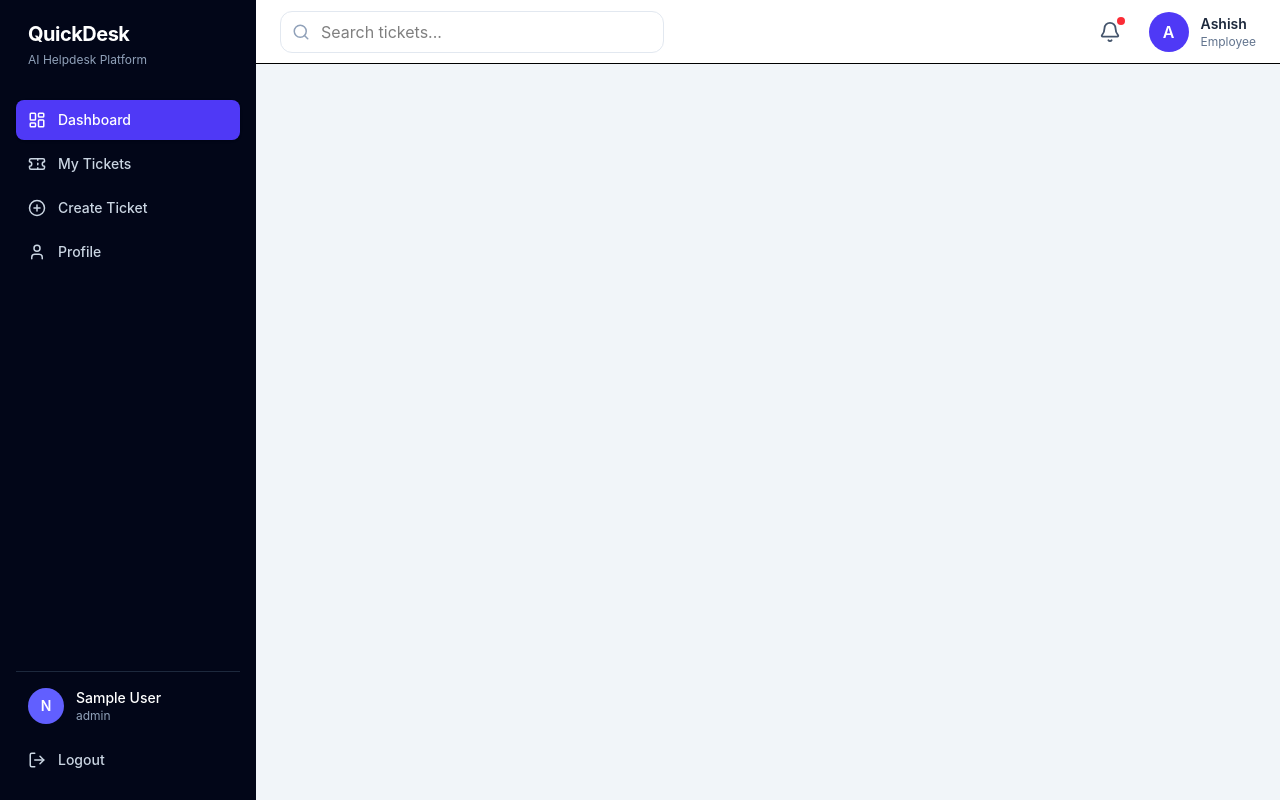
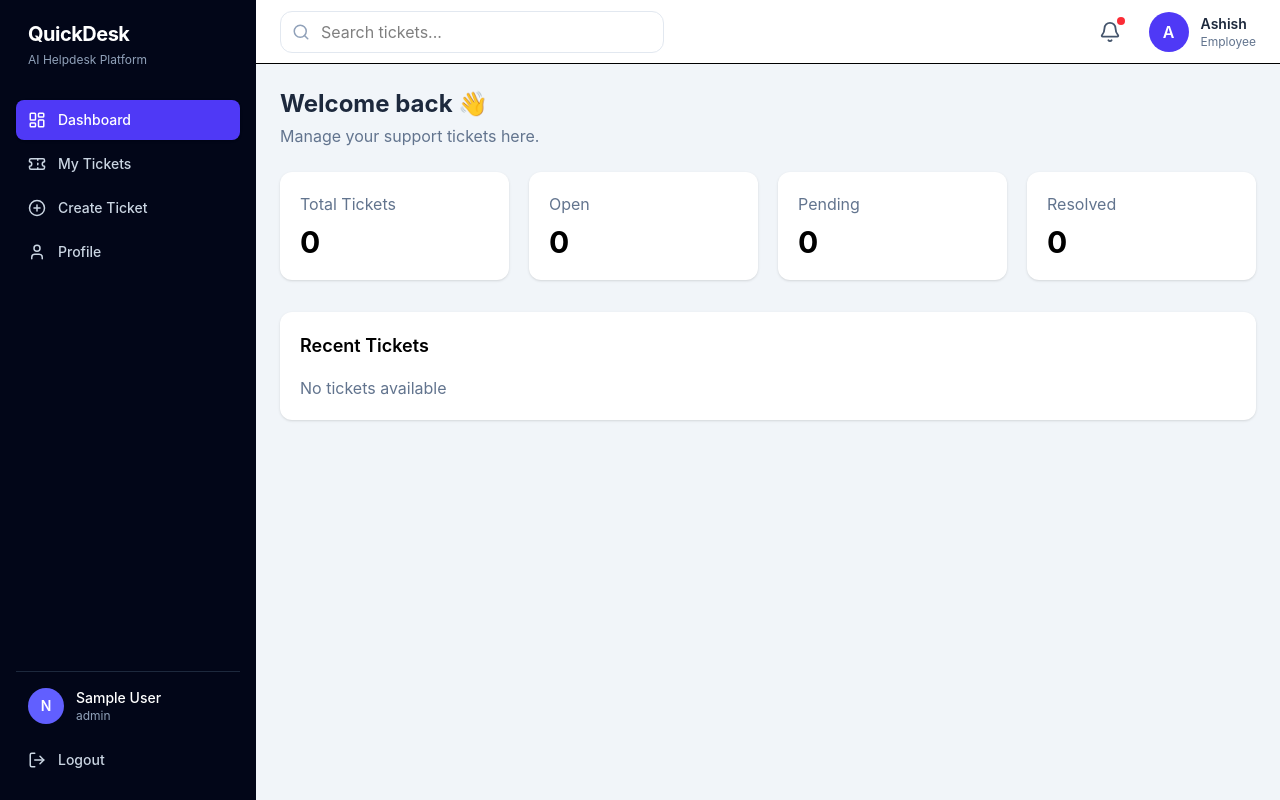
Before and after one commit to ashish-code6/Quickdesk, a React (Vite) app in the folder quickdesk-frontend/: page /dashboard in a window 1280 px wide. Built offline with nearby package versions, Linux system fonts and the light colour scheme; sample sign-in values are in the browser's storage.

Commit message:
Create Dashbiard UI

```diff
--- a/quickdesk-frontend/src/App.jsx
+++ b/quickdesk-frontend/src/App.jsx
@@ -1,10 +1,10 @@
 import { BrowserRouter, Routes, Route } from "react-router-dom";
 
 import Register from "./pages/Register";
-import Dashboard from "./pages/Dashboard";
 import Login from "./pages/Login";
 import ProtectedRoute from "./routes/ProtectedRoute";
 import DashboardLayout from "./layouts/DashboardLayout";
+import Dashboard from "./pages/Dashboard";
 
 function App() {
   return (
--- a/quickdesk-frontend/src/layouts/DashboardLayout.jsx
+++ b/quickdesk-frontend/src/layouts/DashboardLayout.jsx
@@ -1,8 +1,9 @@
+import { Outlet } from "react-router-dom";
 import Sidebar from "../components/Sidebar";
 import Navbar from "../components/Navbar";
 
 
-const DashboardLayout = ({ children }) => {
+const DashboardLayout = () => {
 
   return (
     <div className="min-h-screen bg-slate-100 flex">
@@ -22,7 +23,7 @@ const DashboardLayout = ({ children }) => {
 
 
         <main className="p-6">
-          {children}
+          <Outlet />
         </main>
 
 
--- a/quickdesk-frontend/src/pages/Dashboard.jsx
+++ b/quickdesk-frontend/src/pages/Dashboard.jsx
@@ -1,214 +1,77 @@
-import { useEffect, useState } from "react";
-import api from "../services/api";
-import toast from "react-hot-toast";
-import {
-  User,
-  ShieldCheck,
-  LogOut
-} from "lucide-react";
+const Dashboard = () => {
+  return (
+    <div>
+
+      <h1 className="text-2xl font-bold text-slate-800">
+        Welcome back 👋
+      </h1>
+
+      <p className="text-slate-500 mt-1">
+        Manage your support tickets here.
+      </p>
 
 
-const Dashboard = () => {
+      {/* Stats Cards */}
+      <div className="grid grid-cols-1 md:grid-cols-4 gap-5 mt-6">
 
-  const [message, setMessage] = useState("");
+        <div className="bg-white p-5 rounded-xl shadow">
+          <h3 className="text-slate-500">
+            Total Tickets
+          </h3>
+          <p className="text-3xl font-bold mt-2">
+            0
+          </p>
+        </div>
 
 
-
-  useEffect(() => {
-
-    const getProfile = async () => {
-
-      try {
-
-        const { data } = await api.get(
-          "/users/profile"
-        );
-
-        setMessage(data.message);
+        <div className="bg-white p-5 rounded-xl shadow">
+          <h3 className="text-slate-500">
+            Open
+          </h3>
+          <p className="text-3xl font-bold mt-2">
+            0
+          </p>
+        </div>
 
 
-      } catch (error) {
-
-        toast.error("Session expired");
-
-      }
-
-    };
+        <div className="bg-white p-5 rounded-xl shadow">
+          <h3 className="text-slate-500">
+            Pending
+          </h3>
+          <p className="text-3xl font-bold mt-2">
+            0
+          </p>
+        </div>
 
 
-    getProfile();
+        <div className="bg-white p-5 rounded-xl shadow">
+          <h3 className="text-slate-500">
+            Resolved
+          </h3>
+          <p className="text-3xl font-bold mt-2">
+            0
+          </p>
+        </div>
 
-  }, []);
+      </div>
 
 
+      {/* Recent Tickets */}
+      <div className="bg-white rounded-xl shadow mt-8 p-5">
 
+        <h2 className="font-semibold text-lg">
+          Recent Tickets
+        </h2>
 
-  const logout = () => {
-
-    localStorage.removeItem("token");
-
-    toast.success("Logged out");
-
-    window.location.href = "/login";
-
-  };
-
-
-
-  return (
-
-    <div className="space-y-6">
-
-
-      {/* Header */}
-
-      <div>
-
-        <h1 className="text-2xl font-semibold text-slate-800">
-          Welcome back, Ashish 👋
-        </h1>
-
-
-        <p className="mt-1 text-sm text-slate-500">
-          Manage your QuickDesk workspace from here.
+        <p className="text-slate-500 mt-4">
+          No tickets available
         </p>
 
       </div>
 
 
-
-
-
-      {/* Profile Card */}
-
-      <div className="grid grid-cols-1 md:grid-cols-3 gap-5">
-
-
-        <div className="bg-white border border-slate-200 rounded-xl p-5">
-
-
-          <div className="flex items-center gap-3">
-
-            <div className="p-3 rounded-lg bg-indigo-100 text-indigo-600">
-              <User size={22}/>
-            </div>
-
-
-            <div>
-
-              <p className="text-sm text-slate-500">
-                User
-              </p>
-
-              <h3 className="font-semibold text-slate-800">
-                Ashish
-              </h3>
-
-            </div>
-
-
-          </div>
-
-
-        </div>
-
-
-
-
-
-        <div className="bg-white border border-slate-200 rounded-xl p-5">
-
-
-          <div className="flex items-center gap-3">
-
-            <div className="p-3 rounded-lg bg-green-100 text-green-600">
-              <ShieldCheck size={22}/>
-            </div>
-
-
-            <div>
-
-              <p className="text-sm text-slate-500">
-                Status
-              </p>
-
-              <h3 className="font-semibold text-slate-800">
-                Authorized
-              </h3>
-
-            </div>
-
-
-          </div>
-
-
-        </div>
-
-
-
-
-
-        <div className="bg-white border border-slate-200 rounded-xl p-5">
-
-
-          <p className="text-sm text-slate-500">
-            Backend Response
-          </p>
-
-
-          <h3 className="mt-2 font-semibold text-slate-800">
-            {message || "Loading..."}
-          </h3>
-
-
-        </div>
-
-
-
-      </div>
-
-
-
-
-
-
-      {/* Account Section */}
-
-      <div className="bg-white border border-slate-200 rounded-xl p-6">
-
-
-        <h2 className="text-lg font-semibold text-slate-800">
-          Account Settings
-        </h2>
-
-
-        <p className="mt-2 text-sm text-slate-500">
-          You are logged in securely using JWT authentication.
-        </p>
-
-
-
-        <button
-          onClick={logout}
-          className="mt-5 flex items-center gap-2 rounded-lg bg-red-500 px-5 py-2.5 text-white text-sm font-medium hover:bg-red-600 transition"
-        >
-
-          <LogOut size={18}/>
-
-          Logout
-
-        </button>
-
-
-      </div>
-
-
-
     </div>
-
   );
-
 };
 
-
 export default Dashboard;
```
Also changed, not shown: quickdesk-frontend/src/pages/CreateTicket.jsx (added), quickdesk-frontend/src/pages/MyTickets.jsx (added), quickdesk-frontend/src/pages/Profile.jsx (added), quickdesk-frontend/src/pages/TicketDetails.jsx (added).
